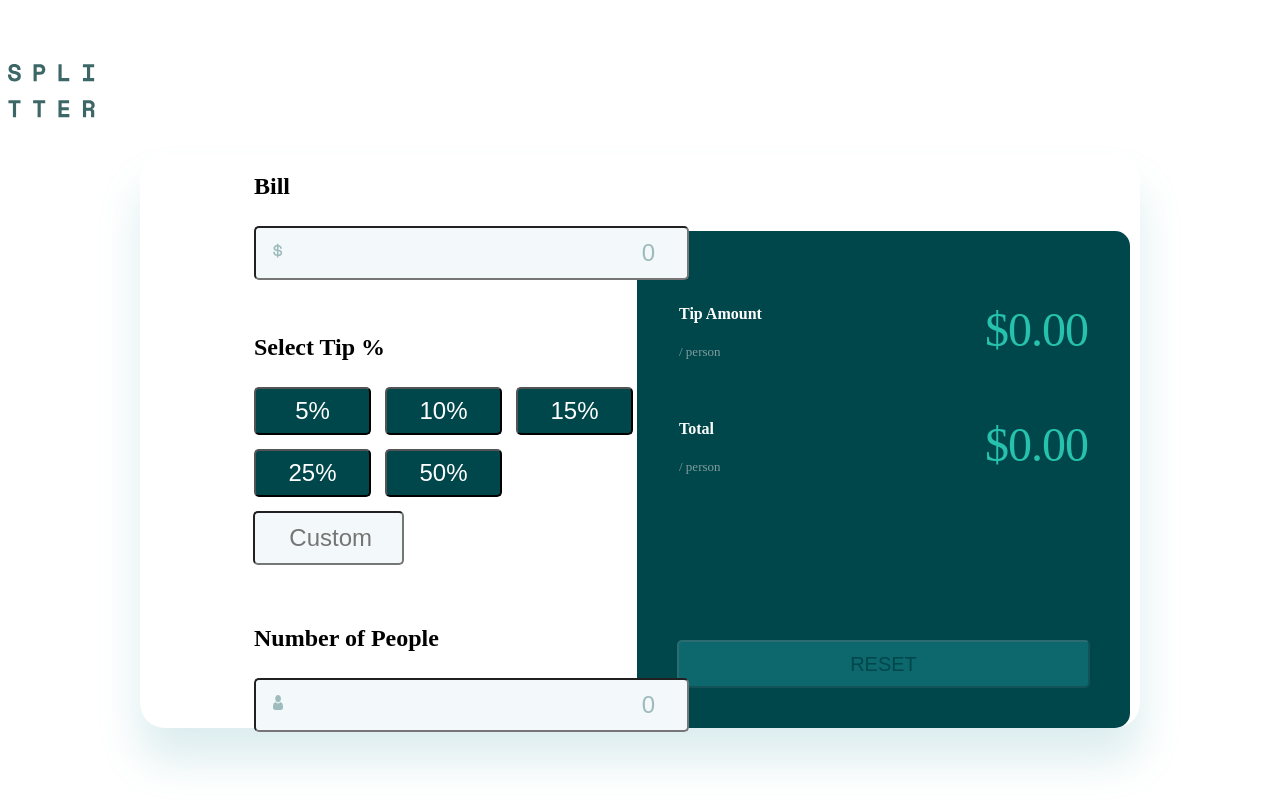
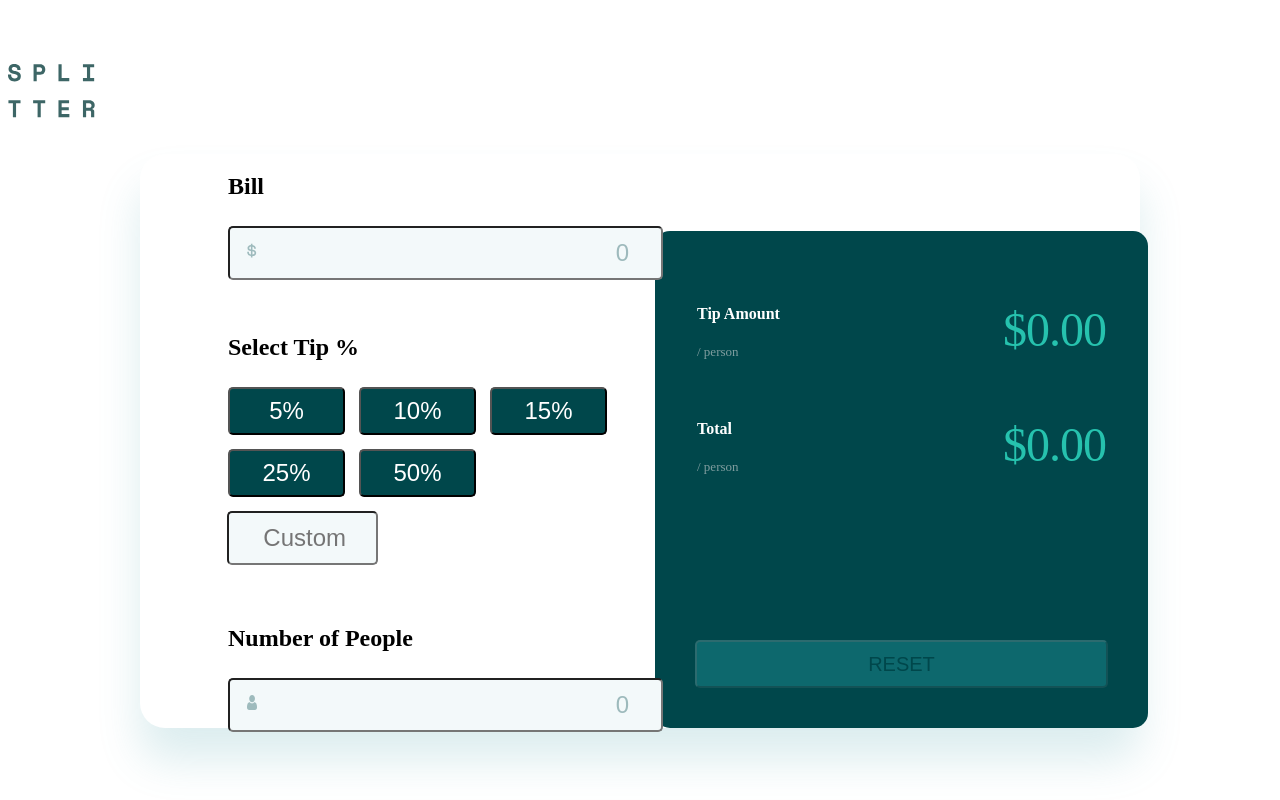
Before and after one commit to floyd910/splitter-tip-counter-app, a React (Create React App) app: page / in a window 1280 px wide. Built offline with nearby package versions, Linux system fonts and the light colour scheme.

Commit message:
Update Soft.css

```diff
--- a/src/components/soft/Soft.css
+++ b/src/components/soft/Soft.css
@@ -4,20 +4,14 @@
   border-radius: 25px 25px 0px 0px;
   margin: auto;
   margin-top: -15px;
-  padding: 24px;
+  padding: 32px;
   display: flex;
   flex-direction: column;
   flex-wrap: wrap;
-  align-items: center;
   gap: 32px;
-  width: 100%;
+  width: 63%;
   height: 100%;
-}
-
-.information {
-  padding: 0 8px;
-  width: 100%;
-  max-width: 327px;
+  min-width: 375px;
 }
 
 @media only screen and (min-width: 1000px) {
```
